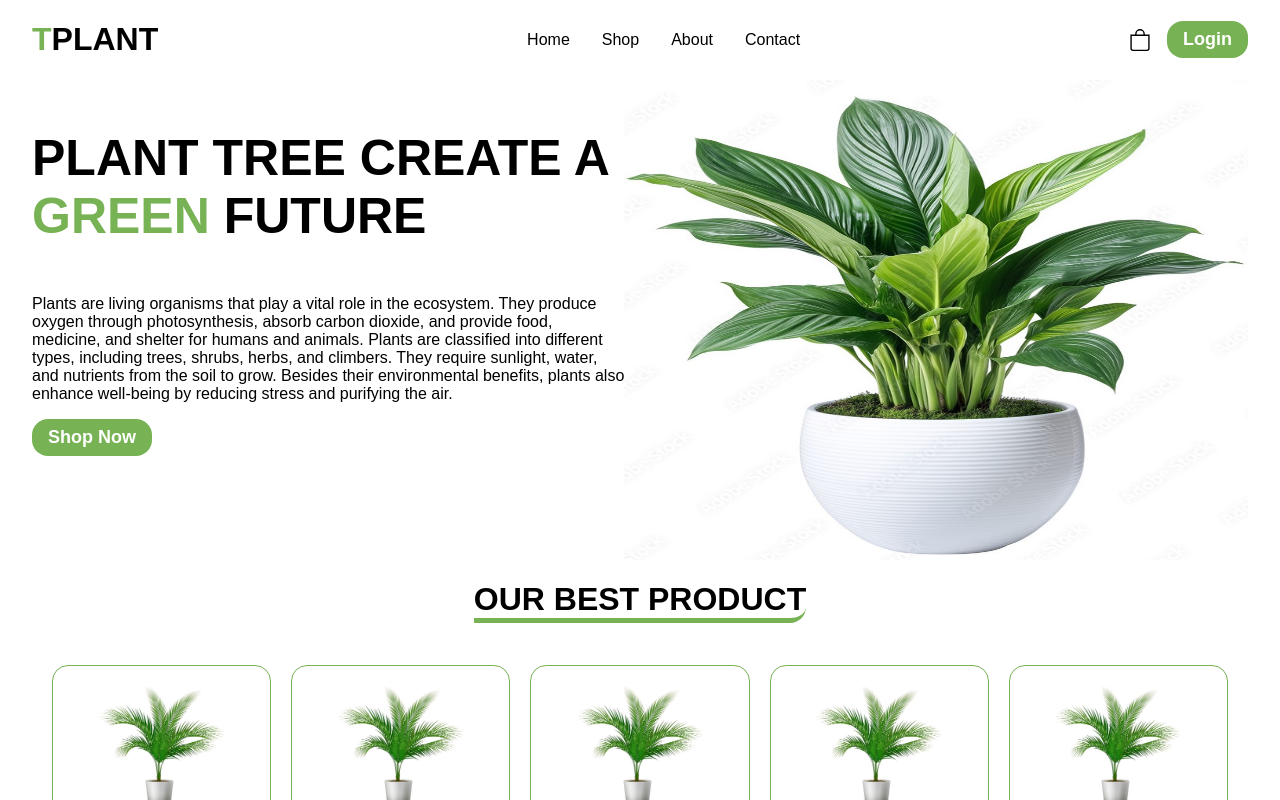
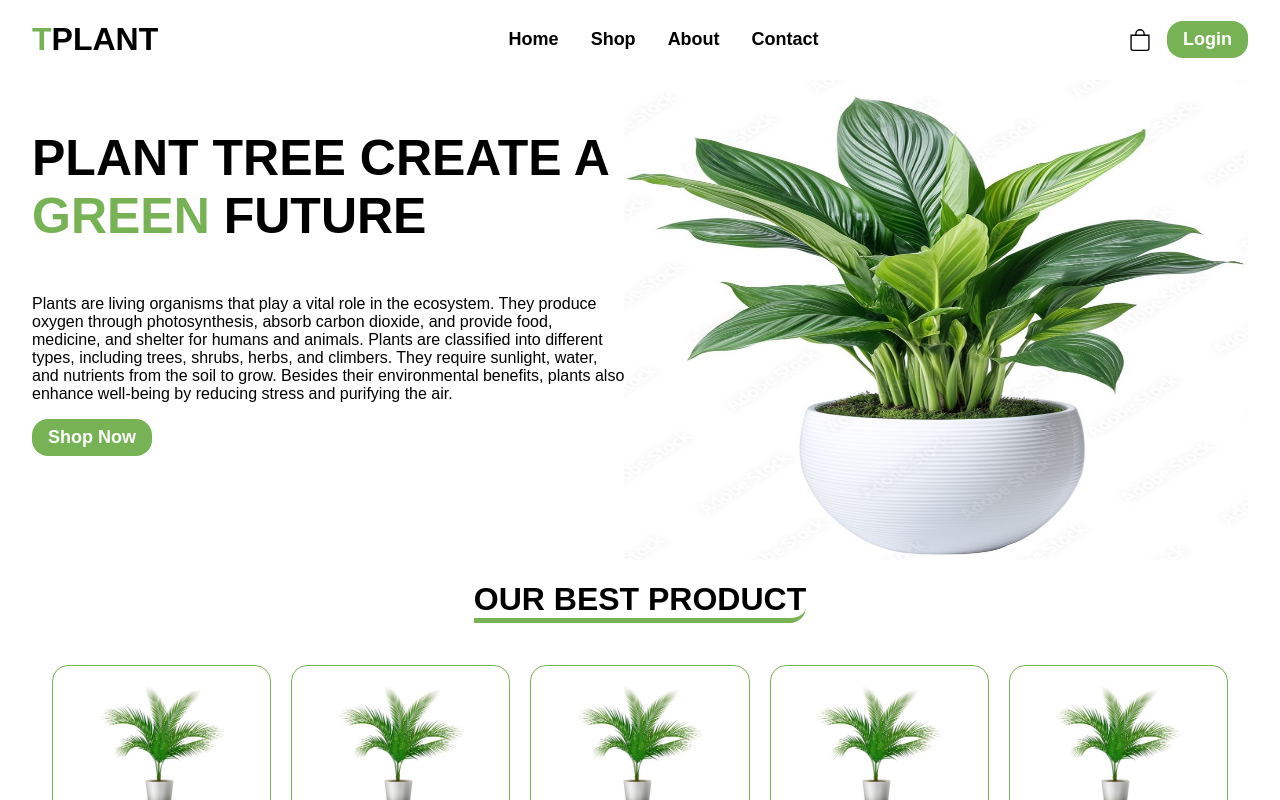
Before and after one commit to Prashant2415/pmvssh-landscaping-website, a React (Vite) app in the folder landscaping/: page / in a window 1280 px wide. Shown: the top 800 px of the page. Built offline with nearby package versions, Linux system fonts and the light colour scheme; a web font is replaced by a local one.

Commit message:
added css

```diff
--- a/landscaping/src/commonComponents/styles.css
+++ b/landscaping/src/commonComponents/styles.css
@@ -19,6 +19,8 @@
 .link{
     text-decoration: none;
     color: #000000;
+    font-size: 18px;
+    font-weight: 600;
 }
 .link:hover{
     color: #77B254;
```
